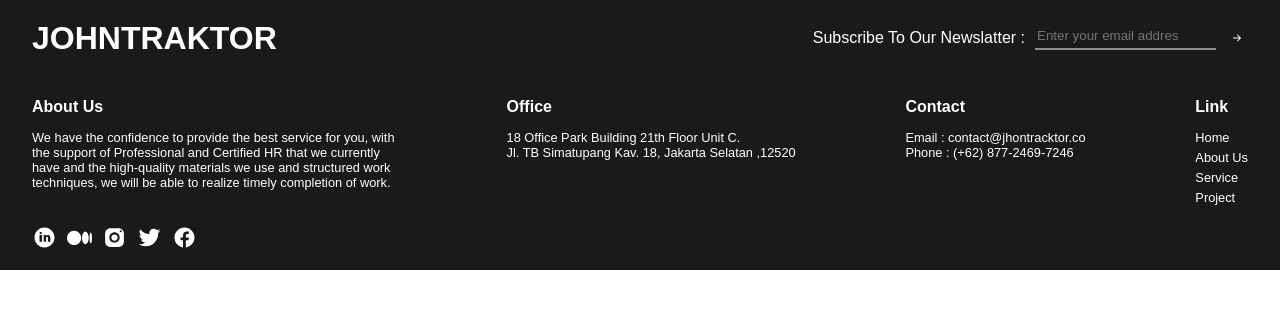
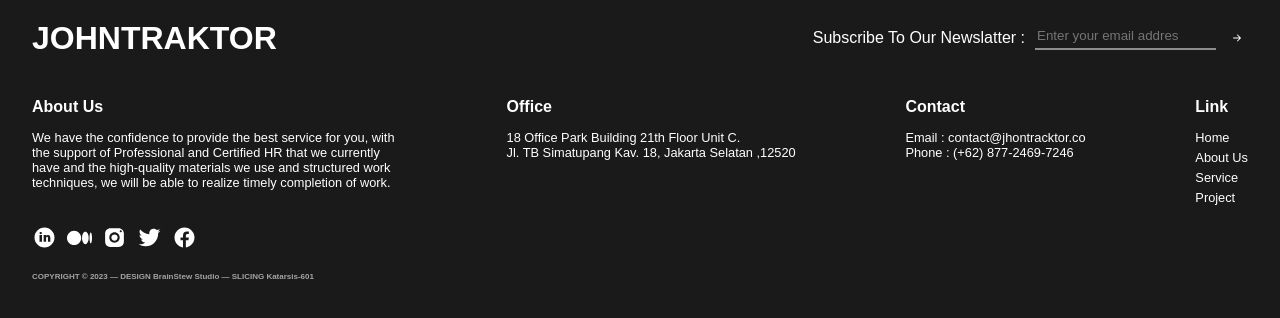
Before and after one commit to Katarsis-601/Construction_Website, a plain HTML site: page index.html in a window 1280 px wide. Shown: the part 3446-3764 px from the top of the page. Before the commit the page ends 3716 px from the top, so only its background shows below. Drawn offline with Linux system fonts and the light colour scheme; files whose address does not match are found by name; a web font is replaced by a local one.

Commit message:
add credits

```diff
--- a/css/style.css
+++ b/css/style.css
@@ -669,6 +669,7 @@ footer {
   align-items: flex-start;
   flex-direction: column;
 }
+
 .footer-about {
   max-width: 30%;
 }
@@ -690,6 +691,15 @@ footer {
   display: flex;
   gap: 10px;
   margin-top: 20px;
+}
+
+.credits-text {
+  font-weight: 700;
+  font-size: 50%;
+  line-height: 15px;
+  letter-spacing: 10%;
+  text-align: center;
+  color: rgba(255, 255, 255, 0.6);
 }
 
 @media only screen and (max-width: 768px) {
--- a/index.html
+++ b/index.html
@@ -377,6 +377,9 @@
                 <img src="./assets/Twitter.svg" alt="" width="25px">
                 <img src="./assets/Facebook.svg" alt="" width="25px">
             </div>
+            <div class="credits">
+                <h6 class="credits-text">COPYRIGHT © 2023 — DESIGN BrainStew Studio — SLICING Katarsis-601</h6>
+            </div>
         </div>
     </footer>
 
```
